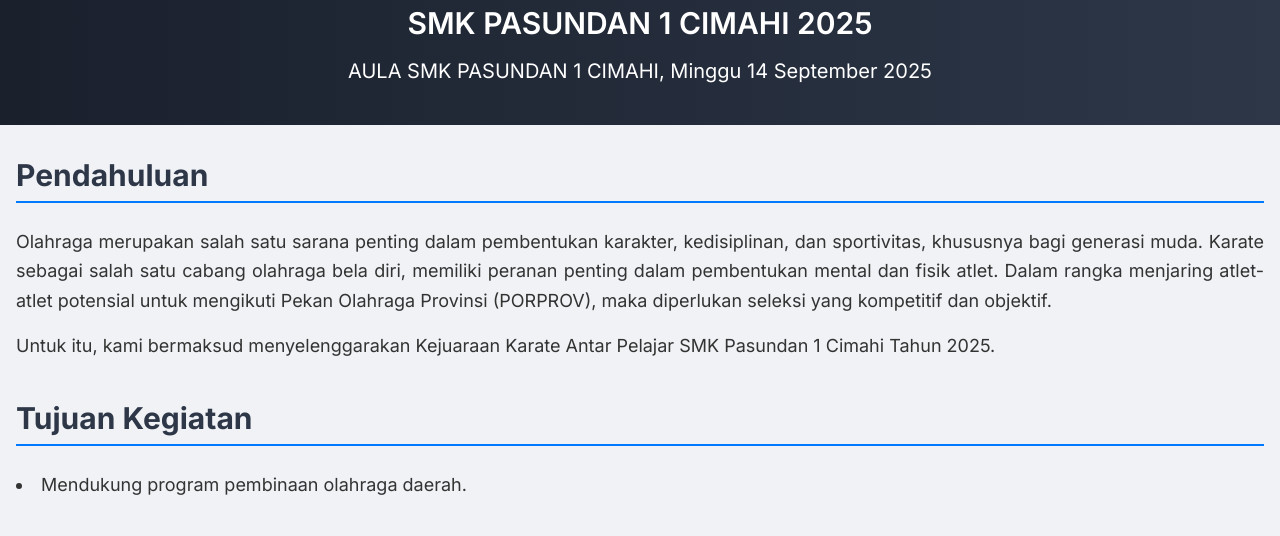
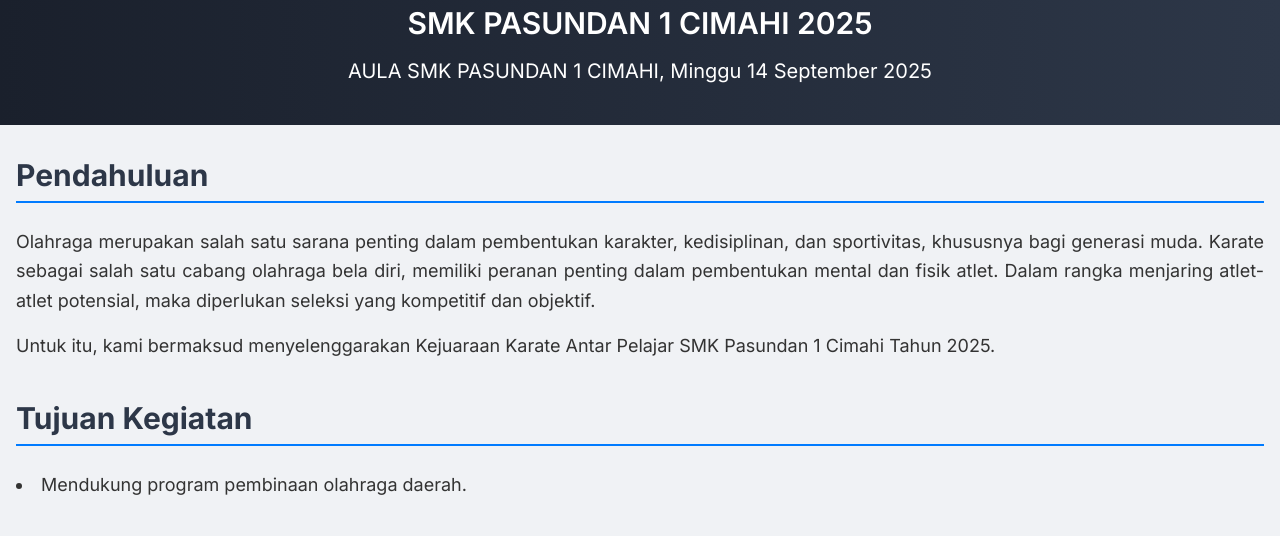
Before and after one commit to opik000027/smk-pasundan1, a plain HTML site: page index.html in a window 1280 px wide. Shown: the part 235-771 px from the top of the page. Drawn offline with nearby package versions, Linux system fonts and the light colour scheme.

Commit message:
Update index.html

```diff
--- a/index.html
+++ b/index.html
@@ -84,7 +84,7 @@
         <section class="mb-10">
             <h3 class="text-3xl font-bold mb-6 section-title">Pendahuluan</h3>
             <p class="text-lg leading-relaxed mb-4 text-justify">
-                Olahraga merupakan salah satu sarana penting dalam pembentukan karakter, kedisiplinan, dan sportivitas, khususnya bagi generasi muda. Karate sebagai salah satu cabang olahraga bela diri, memiliki peranan penting dalam pembentukan mental dan fisik atlet. Dalam rangka menjaring atlet-atlet potensial untuk mengikuti Pekan Olahraga Provinsi (PORPROV), maka diperlukan seleksi yang kompetitif dan objektif.
+                Olahraga merupakan salah satu sarana penting dalam pembentukan karakter, kedisiplinan, dan sportivitas, khususnya bagi generasi muda. Karate sebagai salah satu cabang olahraga bela diri, memiliki peranan penting dalam pembentukan mental dan fisik atlet. Dalam rangka menjaring atlet-atlet potensial, maka diperlukan seleksi yang kompetitif dan objektif.
             </p>
             <p class="text-lg leading-relaxed text-justify">
                 Untuk itu, kami bermaksud menyelenggarakan Kejuaraan Karate Antar Pelajar SMK Pasundan 1 Cimahi Tahun 2025.
```
